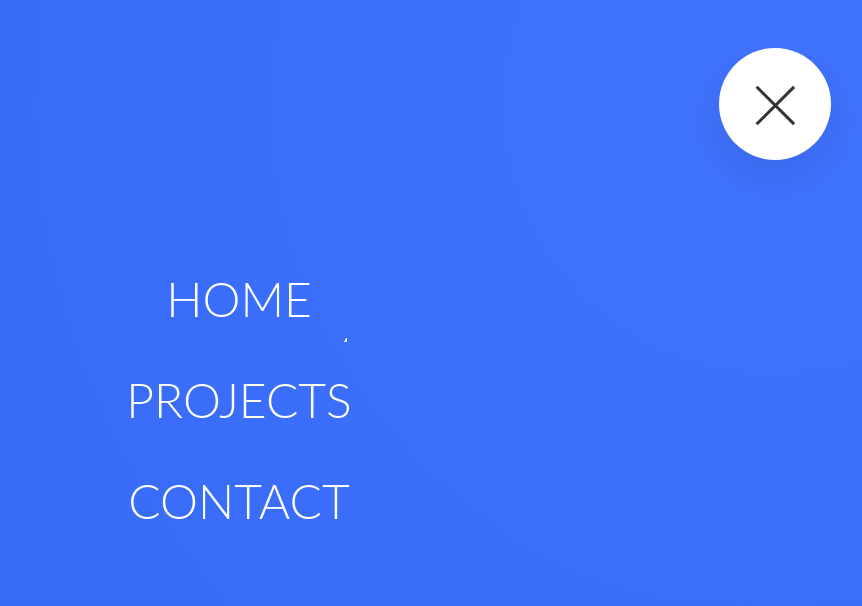
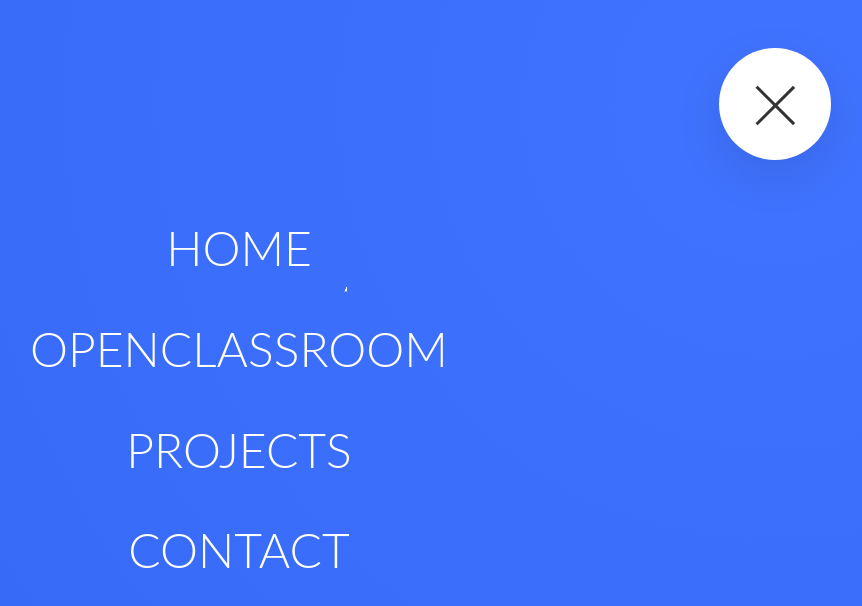
Before and after one commit to GrigoriSchneider/grigorischneider.github.io, a website: page index.html in a window 1280 px wide. Both pictures are taken after a click on the label 1176 px from the left and 104 px from the top of the page. Shown: the top 606 px of the page, without its empty margins (401-1263 px from the left). Drawn offline with nearby package versions, Linux system fonts and the light colour scheme; files that its build step writes are made by us from their sources.

Commit message:
added npm gh-pages deplay via dist folder

```diff
--- a/index.html
+++ b/index.html
@@ -24,6 +24,7 @@
         <nav class="navigation__nav">
             <ul class="navigation__list">
                 <li class="navigation__item"><a href="#home" class="navigation__link">Home</a></li>
+                <li class="navigation__item"><a href="#ocprojects" class="navigation__link">OpenClassroom</a></li>
                 <li class="navigation__item"><a href="#projects" class="navigation__link">Projects</a></li>
                 <li class="navigation__item"><a href="#contact" class="navigation__link">Contact</a></li>
             </ul>
--- a/package.json
+++ b/package.json
@@ -8,7 +8,8 @@
     "compile:sass": "node-sass sass/main.scss css/style.comp.css",
     "prefix:css": "postcss --use autoprefixer -b 'last 10 versions' css/style.comp.css -o css/style.prefix.css",
     "compress:css": "node-sass css/style.prefix.css css/style.css --output-style compressed",
-    "build:css": "npm-run-all compile:sass prefix:css compress:css"
+    "build:css": "npm-run-all compile:sass prefix:css compress:css",
+    "deploy": "gh-pages -d dist"
   },
   "author": "Grigori",
   "license": "ISC",
@@ -17,7 +18,8 @@
     "concat": "^1.0.3",
     "node-sass": "^4.5.3",
     "npm-run-all": "^4.1.1",
-    "postcss-cli": "^4.1.1"
+    "postcss-cli": "^4.1.1",
+    "gh-pages": "^1.2.0"
   },
   "repository": {
     "type": "git",
```
